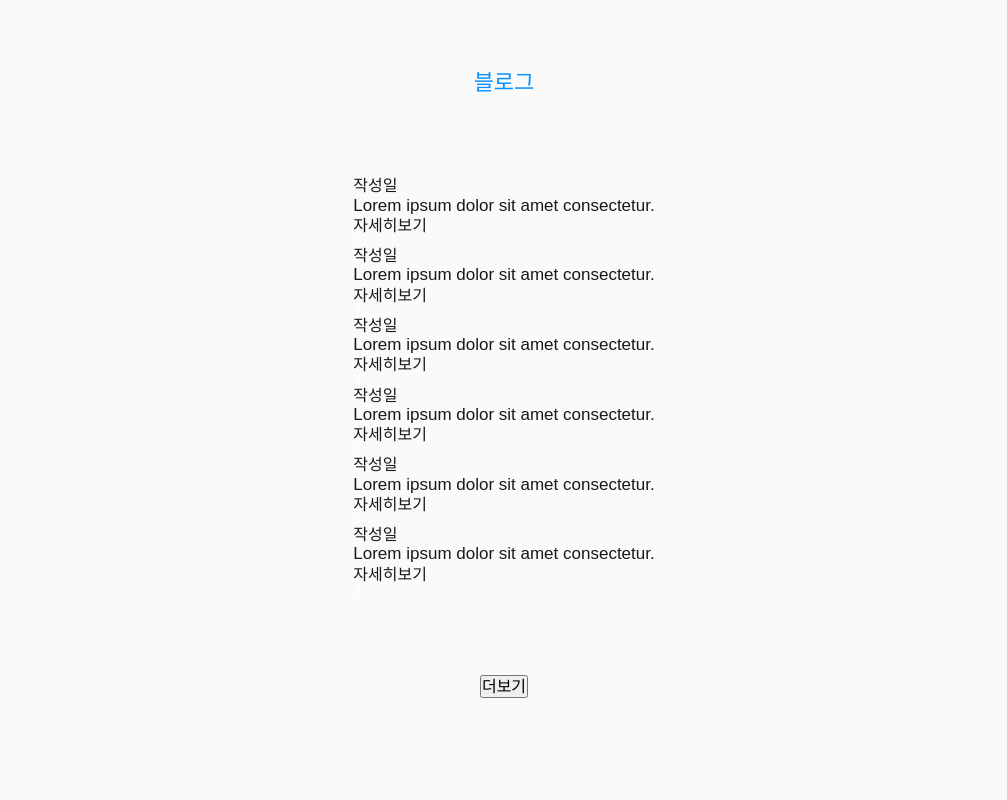
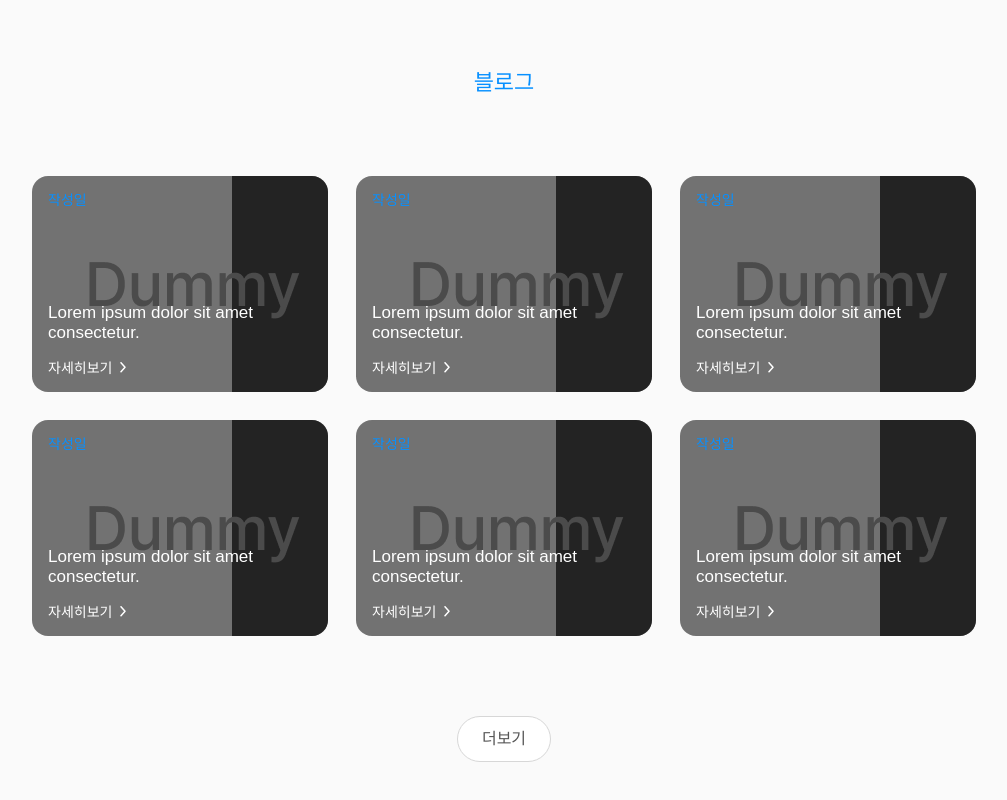
Before and after one commit to clubnerdy/publisher-clubnerdy, a plain HTML site: page index.html in a window 1280 px wide. Shown: the part 7244-8044 px from the top of the page, without its empty margins (136-1143 px from the left). Drawn offline with Linux system fonts and the light colour scheme; a web font is replaced by a local one.

Commit message:
blog style end

```diff
--- a/index.html
+++ b/index.html
@@ -676,57 +676,81 @@
         <h2 class="page_title">블로그</h2>
         <ul class="blog_container container">
           <li class="blog_card card">
+            <div class="blog_contents">
               <span>작성일</span>
               <div>
                 <h4 class="card_title">
                   Lorem ipsum dolor sit amet consectetur.
                 </h4>
-              <p>자세히보기<img src="public/icon-arrow-white.svg" alt="" /></p>
+                <p>
+                  자세히보기<img src="public/icon-arrow-white.svg" alt="" />
+                </p>
+              </div>
             </div>
           </li>
           <li class="blog_card card">
+            <div class="blog_contents">
               <span>작성일</span>
               <div>
                 <h4 class="card_title">
                   Lorem ipsum dolor sit amet consectetur.
                 </h4>
-              <p>자세히보기<img src="public/icon-arrow-white.svg" alt="" /></p>
+                <p>
+                  자세히보기<img src="public/icon-arrow-white.svg" alt="" />
+                </p>
+              </div>
             </div>
           </li>
           <li class="blog_card card">
+            <div class="blog_contents">
               <span>작성일</span>
               <div>
                 <h4 class="card_title">
                   Lorem ipsum dolor sit amet consectetur.
                 </h4>
-              <p>자세히보기<img src="public/icon-arrow-white.svg" alt="" /></p>
+                <p>
+                  자세히보기<img src="public/icon-arrow-white.svg" alt="" />
+                </p>
+              </div>
             </div>
           </li>
           <li class="blog_card card">
+            <div class="blog_contents">
               <span>작성일</span>
               <div>
                 <h4 class="card_title">
                   Lorem ipsum dolor sit amet consectetur.
                 </h4>
-              <p>자세히보기<img src="public/icon-arrow-white.svg" alt="" /></p>
+                <p>
+                  자세히보기<img src="public/icon-arrow-white.svg" alt="" />
+                </p>
+              </div>
             </div>
           </li>
           <li class="blog_card card">
+            <div class="blog_contents">
               <span>작성일</span>
               <div>
                 <h4 class="card_title">
                   Lorem ipsum dolor sit amet consectetur.
                 </h4>
-              <p>자세히보기<img src="public/icon-arrow-white.svg" alt="" /></p>
+                <p>
+                  자세히보기<img src="public/icon-arrow-white.svg" alt="" />
+                </p>
+              </div>
             </div>
           </li>
           <li class="blog_card card">
+            <div class="blog_contents">
               <span>작성일</span>
               <div>
                 <h4 class="card_title">
                   Lorem ipsum dolor sit amet consectetur.
                 </h4>
-              <p>자세히보기<img src="public/icon-arrow-white.svg" alt="" /></p>
+                <p>
+                  자세히보기<img src="public/icon-arrow-white.svg" alt="" />
+                </p>
+              </div>
             </div>
           </li>
         </ul>
--- a/style/public.css
+++ b/style/public.css
@@ -399,3 +399,73 @@
   display: flex;
   gap: 8px;
 }
+
+/* .section06 */
+
+.blog_container {
+  display: grid;
+  grid-template-columns: repeat(3, 1fr);
+  gap: 28px;
+}
+
+.blog_card {
+  min-height: 216px;
+  padding: 16px;
+  border-radius: 16px;
+  background-image: url(../public/dummy-01.png);
+  overflow: hidden;
+  position: relative;
+}
+
+.blog_card::before {
+  content: "";
+  position: absolute;
+  z-index: 1;
+  inset: 0;
+  background-color: rgba(0, 0, 0, 0.5);
+}
+
+.blog_contents {
+  width: 100%;
+  height: 100%;
+  display: flex;
+  flex-direction: column;
+  justify-content: space-between;
+  position: relative;
+  z-index: 2;
+}
+
+.blog_card span {
+  font-size: 14px;
+  font-weight: 400;
+  color: var(--primary-normal);
+}
+
+.blog_card div {
+  display: flex;
+  flex-direction: column;
+  gap: 16px;
+}
+
+.blog_card .card_title {
+  color: var(--label-white);
+}
+
+.blog_card p {
+  display: flex;
+  align-items: center;
+  gap: 6px;
+  font-size: 14px;
+  font-weight: 400;
+  color: var(--label-white);
+}
+
+.more_btn {
+  border: 1px solid var(--line-normal);
+  padding: 12px 24px;
+  border-radius: 50px;
+  background-color: var(--fill-white);
+  font-size: 16px;
+  font-weight: 400;
+  color: var(--label-neutral);
+}
```
Also changed, not shown: public/dummy-01.png (added). Lines whose indentation alone changed are shown as unchanged.
